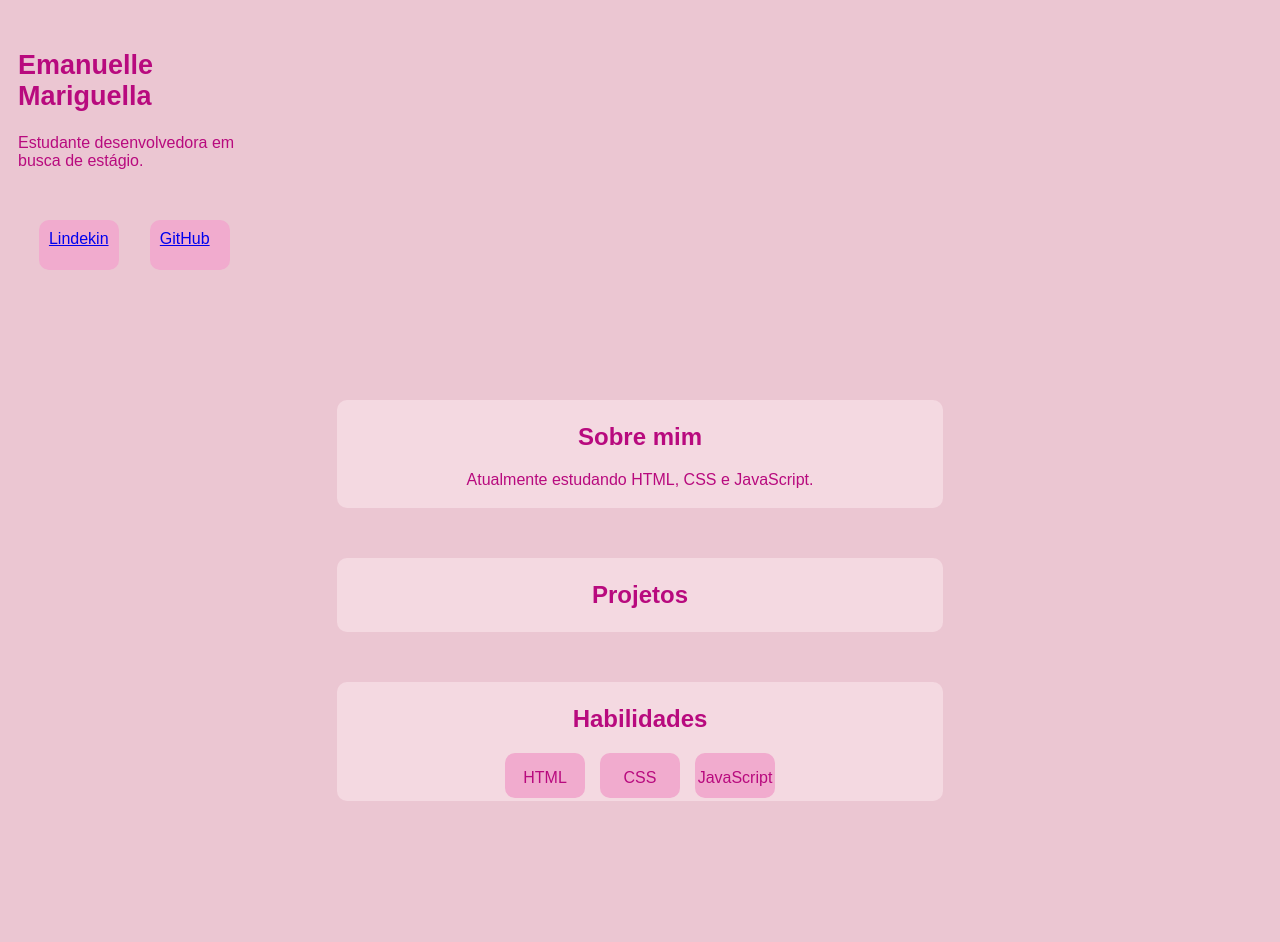
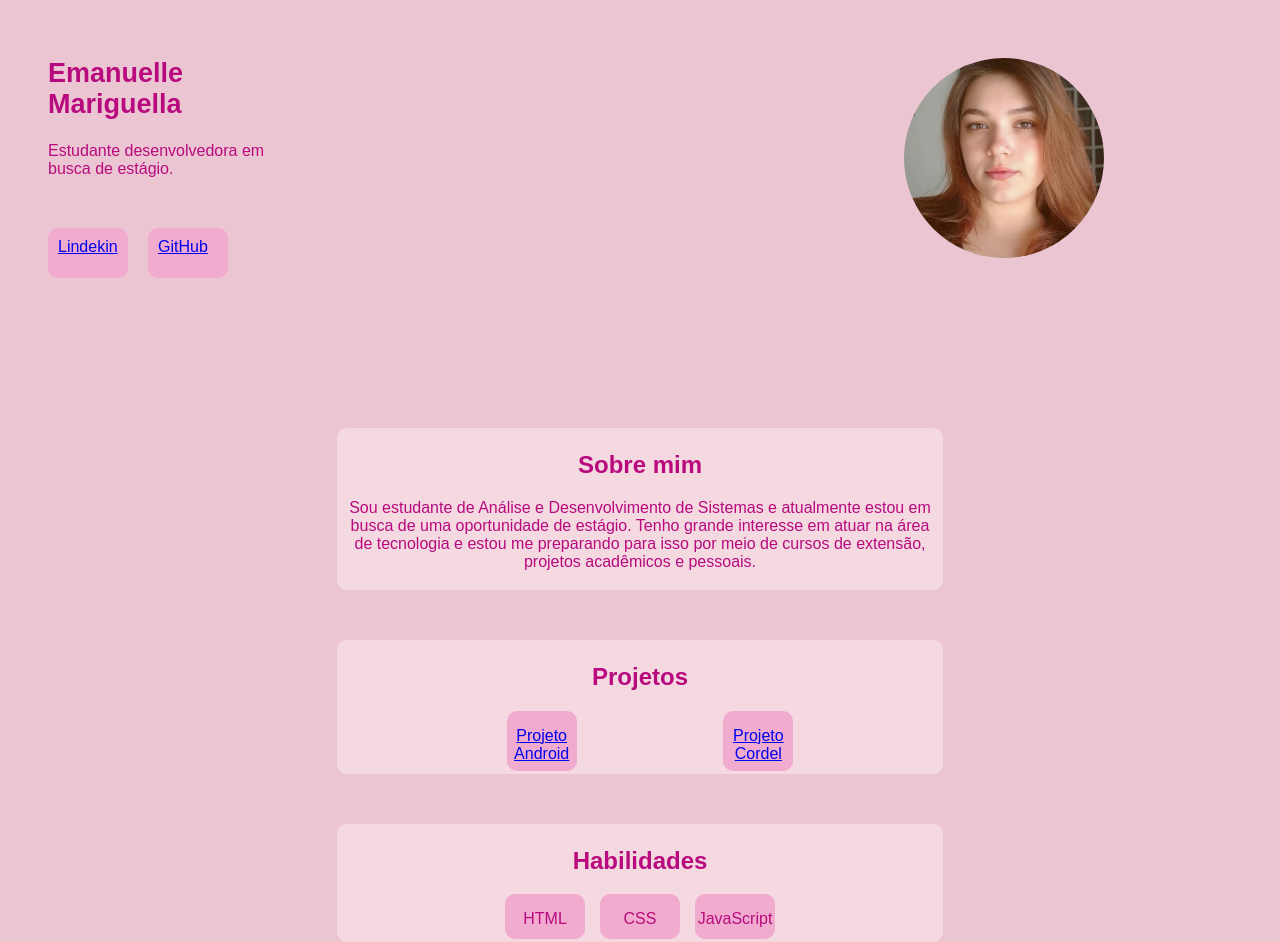
Before and after one commit to EmanuelleMariguella/Portfolio-Simples-com-HTML-e-CSS, a plain HTML site: page index.html in a window 1280 px wide. Before the commit the page ends 858 px from the top, so only its background shows below. Drawn offline with Linux system fonts and the light colour scheme.

Commit message:
finalizando

```diff
--- a/index.html
+++ b/index.html
@@ -1,5 +1,6 @@
 <!DOCTYPE html>
 <html lang="pt-br">
+
 <head>
   <meta charset="UTF-8">
   <meta name="viewport" content="width=device-width, initial-scale=1.0">
@@ -18,7 +19,7 @@
     }
 
     .nome {
-      margin: 50px 0 0 10px;
+      margin: 50px 0 0 40px;
       font-size: large;
     }
 
@@ -29,7 +30,7 @@
       margin: 10px;
       padding: 3px;
       text-align: center;
-      margin-top: 130px;
+      margin-top: 100px;
       margin-bottom: 50px;
       margin-left: auto;
       margin-right: auto;
@@ -92,10 +93,9 @@
     }
 
     .redes-container {
-      width: 20%;
-      margin: 50px auto 0 0;
+      width: 40%;
+      margin: 50px auto 0 40px;
       display: flex;
-      justify-content: space-evenly;
     }
 
     .redes {
@@ -105,17 +105,65 @@
       height: 40px;
       padding-top: 10px;
       padding-left: 10px;
+      margin-right: 20px;
     }
 
     .resumo {
-      margin-left: 10px;
+      margin-left: 40px;
     }
 
+    .projetos-container {
+      display: flex;
+      justify-content: space-evenly;
+      margin-left: 20px;
+    }
+
+    .android {
+      background-color: rgba(241, 171, 206);
+      border-radius: 10px;
+      width: 70px;
+      height: 50px;
+      padding-bottom: 10px;
+
+    }
+
+    .cordel {
+      background-color: rgba(241, 171, 206);
+      border-radius: 10px;
+      width: 70px;
+      height: 50px;
+      padding-bottom: 10px;
+    }
+
+    img {
+      height: 200px;
+      width: 200px;
+      margin-top: 50px;
+      border-radius: 50%;
+    }
+
+    section#Principal {
+      width: 100vw;
+      height: 40%;
+      display: flex;
+    }
+
+    .left-container {
+      width: 70%;
+      height: 100%;
+    }
+
+    .right-container {
+      width: 30%;
+      height: 100%;
+    }
   </style>
 </head>
+
 <body>
   <main>
     <section id="Principal">
+      <div class="left-container">
         <div class="nome">
           <h1>Emanuelle <br> Mariguella</h1>
         </div>
@@ -133,6 +181,11 @@
           </div>
         </div>
 
+      </div>
+      <div class="right-container">
+        <img src="417137997_979071033576687_6458723237261950529_n.jpg" alt="">
+      </div>
+
     </section>
 
     <section id="Sobremim">
@@ -141,15 +194,27 @@
           Sobre mim
         </h2>
         <p>
-          Atualmente estudando HTML, CSS e JavaScript.
+          Sou estudante de Análise e Desenvolvimento de Sistemas e atualmente estou em busca de uma oportunidade de
+          estágio. Tenho grande interesse em atuar na área de tecnologia e estou me preparando para isso por meio de
+          cursos de extensão, projetos acadêmicos e pessoais.
         </p>
       </article>
     </section>
 
     <section id="Projetos">
-      <h2>
-        Projetos
-      </h2>
+      <h2>Projetos</h2>
+      <div class="projetos-container">
+        <div class="android">
+          <p>
+            <a href="https://emanuellemariguella.github.io/projeto-android/" target="_blank"> Projeto <br> Android</a>
+          </p>
+        </div>
+        <div class="cordel">
+          <p>
+            <a href="https://emanuellemariguella.github.io/Projeto-Cordel/" target="_blank">Projeto <br> Cordel</a>
+          </p>
+        </div>
+      </div>
     </section>
 
     <section id="Habilidades">
@@ -168,4 +233,5 @@
     </section>
   </main>
 </body>
+
 </html>
```
Also changed, not shown: 417137997_979071033576687_6458723237261950529_n.jpg (added). Lines whose indentation alone changed are shown as unchanged.
